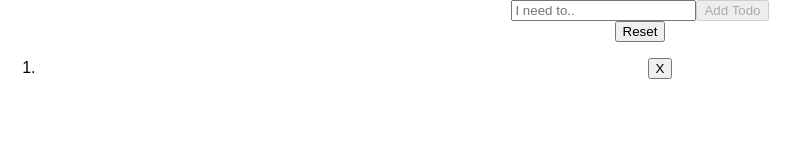
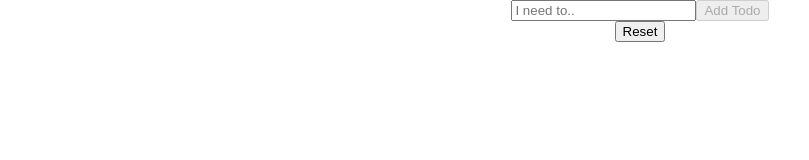
Before and after one commit to KModestas/Redux-Todo, a React (Create React App) app: page / in a window 1280 px wide. Shown: the top 160 px of the page, without its empty margins (0-809 px from the left). Built offline with nearby package versions, Linux system fonts and the light colour scheme.

Commit message:
fixed bug where here was always an empty todo on page load

```diff
--- a/src/actions/index.js
+++ b/src/actions/index.js
@@ -27,7 +27,8 @@ export const resetList = () => ({
 });
 
 const TOGGLE_COMPLETED = 'TOGGLE_COMPLETED';
-export const toggleCompleted = (index) => ({
+export const toggleCompleted = (index, completed) => ({
   type: TOGGLE_COMPLETED,
-  index
+  index,
+  completed
 });
--- a/src/components/AddTodo.js
+++ b/src/components/AddTodo.js
@@ -8,7 +8,9 @@ const AddTodo = (props) => (
     e.preventDefault();
 
     const input = e.target.userInput.value;
-    props.dispatch(addTodo(input));
+    const completed = false;
+
+    props.dispatch(addTodo(input, completed));
 
     // makes value empty when submitting todo which disbales addtodo button
     const emptyInput = '';
--- a/src/reducers/todos.js
+++ b/src/reducers/todos.js
@@ -1,5 +1,5 @@
 const initialState = {
-  data: [{completed: false}],
+  data: [],
   newTodo: ''
 };
 
@@ -11,7 +11,8 @@ const todos = (state = initialState, action) => {
         ...state,
         data: [...state.data, {
           text: action.text,
-          id: action.id
+          id: action.id,
+          completed: action.completed
         }]
       };
     }
```
